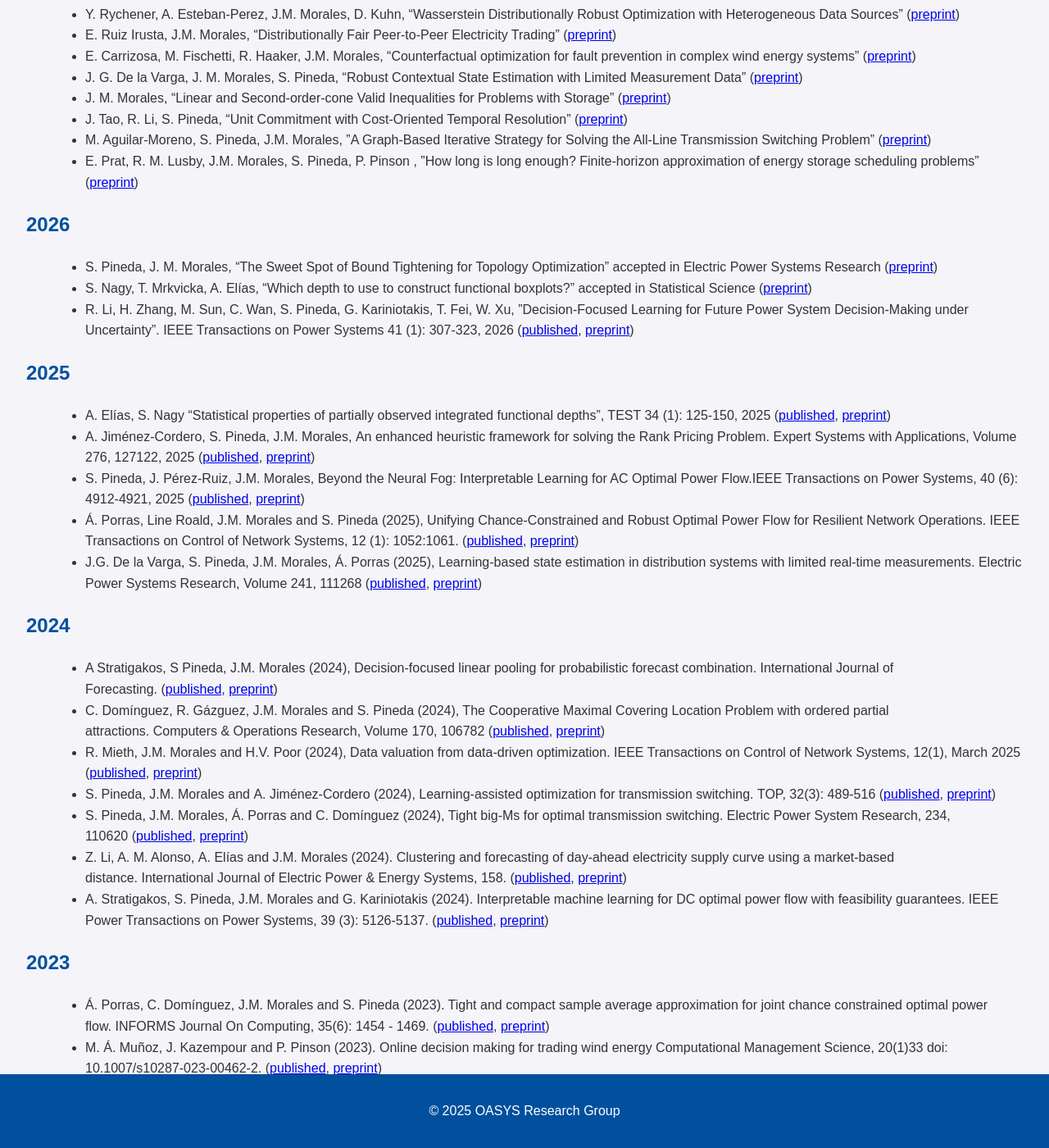
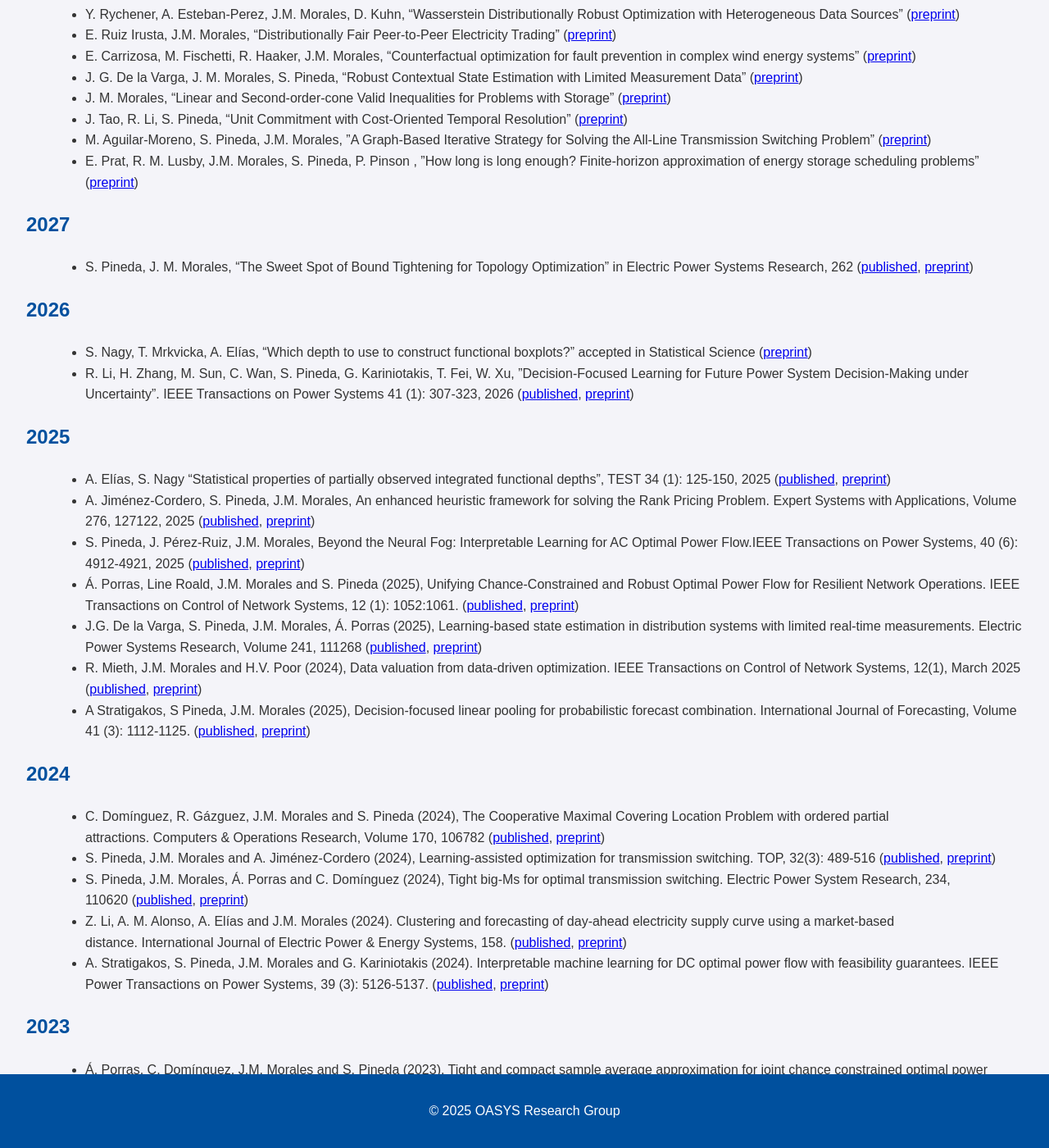
Before and after one commit to groupoasys/groupoasys.github.io, a Jekyll site: the page built from publications.md, in a window 1280 px wide and 1400 px high, scrolled down 488 px. Shown: the whole window at 82% size. Built offline with Jekyll 4.4.1, drawn with Linux system fonts in a browser that asks for light colours.

Commit message:
update publication years and add new entries for 2027

```diff
--- a/publications.md
+++ b/publications.md
@@ -20,9 +20,10 @@ permalink: /publications/
 -   M. Aguilar-Moreno, S. Pineda, J.M. Morales, "A Graph-Based Iterative Strategy for Solving the All-Line Transmission Switching Problem" ([preprint](https://arxiv.org/abs/2502.10333))
 -   E. Prat, R. M. Lusby, J.M. Morales, S. Pineda, P. Pinson , "How long is long enough? Finite-horizon approximation of energy storage scheduling problems" ([preprint](https://arxiv.org/abs/2411.17463))
 
+## 2027
+-   S. Pineda, J. M. Morales, "The Sweet Spot of Bound Tightening for Topology Optimization" in Electric Power Systems Research, 262 ([published](https://www.sciencedirect.com/science/article/pii/S037877962600831X), [preprint](https://arxiv.org/abs/2507.16496))
+
 ## 2026
-
--   S. Pineda, J. M. Morales, "The Sweet Spot of Bound Tightening for Topology Optimization" accepted in Electric Power Systems Research ([preprint](https://arxiv.org/abs/2507.16496))
 -   S. Nagy, T. Mrkvicka, A. Elías, "Which depth to use to construct functional boxplots?" accepted in Statistical Science ([preprint](https://arxiv.org/pdf/2409.18603))
 -   R. Li, H. Zhang, M. Sun, C. Wan, S. Pineda, G. Kariniotakis, T. Fei, W. Xu, "Decision-Focused Learning for Future Power System Decision-Making under Uncertainty". IEEE Transactions on Power Systems 41 (1): 307-323, 2026 ([published](https://ieeexplore.ieee.org/document/11122623), [preprint](https://arxiv.org/abs/2401.03680))
 
@@ -33,12 +34,12 @@ permalink: /publications/
 -   S. Pineda, J. Pérez-Ruiz, J.M. Morales, Beyond the Neural Fog: Interpretable Learning for AC Optimal Power Flow.IEEE Transactions on Power Systems, 40 (6): 4912-4921, 2025 ([published](https://ieeexplore.ieee.org/document/10607934), [preprint](https://arxiv.org/pdf/2408.05228))
 -   Á. Porras, Line Roald, J.M. Morales and S. Pineda (2025), Unifying Chance-Constrained and Robust Optimal Power Flow for Resilient Network Operations. IEEE Transactions on Control of Network Systems, 12 (1): 1052:1061. ([published](https://ieeexplore.ieee.org/document/10607934), [preprint](https://arxiv.org/abs/2303.05412))
 -   J.G. De la Varga, S. Pineda, J.M. Morales, Á. Porras (2025), Learning-based state estimation in distribution systems with limited real-time measurements. Electric Power Systems Research, Volume 241, 111268 ([published](https://www.sciencedirect.com/science/article/pii/S0378779624011544), [preprint](https://arxiv.org/abs/2307.16822))
+-   R. Mieth, J.M. Morales and H.V. Poor (2024), Data valuation from data-driven optimization. IEEE Transactions on Control of Network Systems, 12(1), March 2025 ([published](https://ieeexplore.ieee.org/document/10605074), [preprint](https://arxiv.org/abs/2305.01775))
+-   A Stratigakos, S Pineda, J.M. Morales (2025), Decision-focused linear pooling for probabilistic forecast combination. International Journal of Forecasting, Volume 41 (3): 1112-1125. ([published](https://www.sciencedirect.com/science/article/pii/S0169207024001213), [preprint](https://hal.science/hal-04593114/document))
 
 ## 2024
 
--   A Stratigakos, S Pineda, J.M. Morales (2024), Decision-focused linear pooling for probabilistic forecast combination. International Journal of Forecasting. ([published](https://www.sciencedirect.com/science/article/pii/S0169207024001213), [preprint](https://hal.science/hal-04593114/document))
 -   C. Domínguez, R. Gázguez, J.M. Morales and S. Pineda (2024), The Cooperative Maximal Covering Location Problem with ordered partial attractions. Computers & Operations Research, Volume 170, 106782 ([published](https://www.sciencedirect.com/science/article/pii/S0305054824002545?via%3Dihub), [preprint](https://arxiv.org/abs/2305.15169))
--   R. Mieth, J.M. Morales and H.V. Poor (2024), Data valuation from data-driven optimization. IEEE Transactions on Control of Network Systems, 12(1), March 2025 ([published](https://ieeexplore.ieee.org/document/10319106), [preprint](https://arxiv.org/abs/2305.01775))
 -   S. Pineda, J.M. Morales and A. Jiménez-Cordero (2024), Learning-assisted optimization for transmission switching. TOP, 32(3): 489-516 ([published](https://link.springer.com/article/10.1007/s11750-024-00672-0), [preprint](https://arxiv.org/abs/2304.07269))
 -   S. Pineda, J.M. Morales, Á. Porras and C. Domínguez (2024), Tight big-Ms for optimal transmission switching. Electric Power System Research, 234,  110620 ([published](https://www.sciencedirect.com/science/article/pii/S0378779624005066), [preprint](https://arxiv.org/abs/2306.02784))
 -   Z. Li, A. M. Alonso, A. Elías and J.M. Morales (2024). Clustering and forecasting of day-ahead electricity supply curve using a market-based distance. International Journal of Electric Power & Energy Systems, 158. ([published](https://www.sciencedirect.com/science/article/pii/S0142061524001984), [preprint](https://e-archivo.uc3m.es/entities/publication/2d96c73b-e826-4c35-966d-b16f26e23c45))
```
